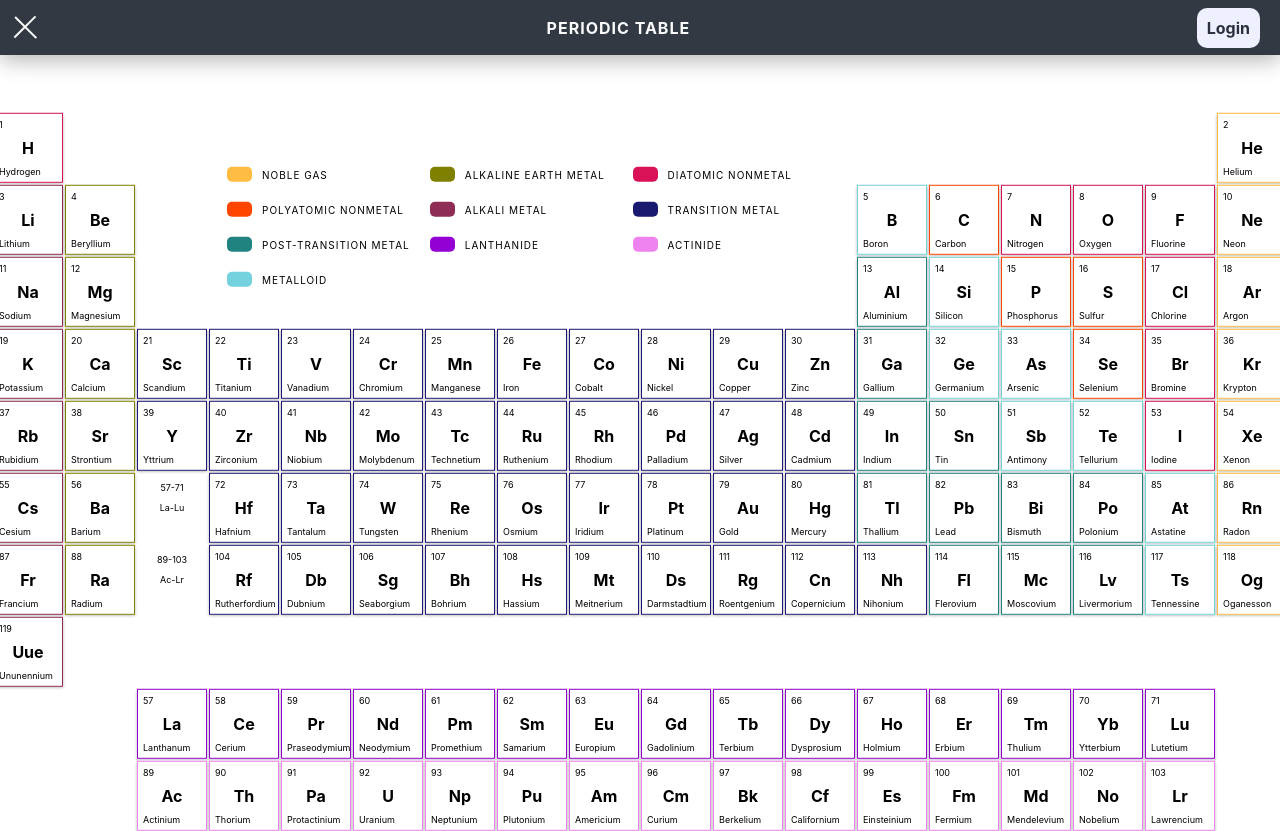
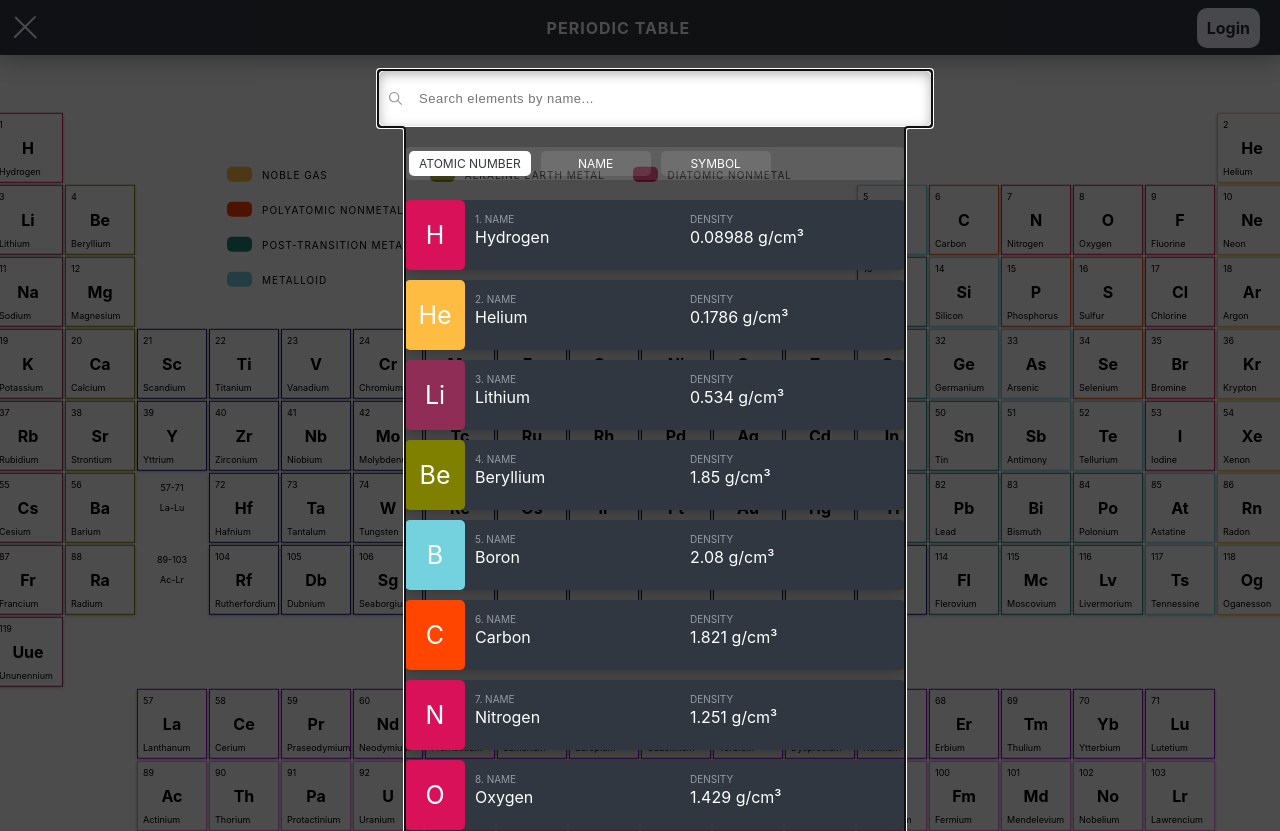
Before and after one commit to anishsubedi5566/CS545-HCI-Periodic-table, a React (Create React App) app in the folder periodic-table-frontend/: page / in a window 1280 px wide. Both pictures are taken after a click on the element 25 px from the left and 27 px from the top of the page. Built offline with nearby package versions, Linux system fonts and the light colour scheme; no server answers.

Commit message:
Searching feature added with filters

```diff
--- a/periodic-table-frontend/src/App.css
+++ b/periodic-table-frontend/src/App.css
@@ -255,6 +255,141 @@
   text-decoration: none;
   margin-top: auto;
   margin-bottom: auto;
+}
+
+/* ===== NAV BAR SEARCH  ===== */
+.navbar-search-container {
+	width: 100vw;
+	height: 100vh;
+	background: rgba(0, 0, 0, 0.7);
+	position: fixed;
+	top: 0px;
+	left: 0;
+	z-index: 7;
+	color: #fff;
+	overflow: auto;
+	padding: 15px;
+	padding-top: 70px;
+}
+
+.navbar-search-inner {
+	max-width: 500px;
+	height: 100%;
+	margin: auto;
+	flex-direction: column;
+}
+
+.navbar-search-txtbox {
+	flex-shrink: 0;
+	width: 100%;
+	height: 45px;
+	outline: none;
+	font-size: 13px;
+	letter-spacing: 0.5px;
+	padding: 5px 12px;
+	padding-left: 40px;
+	border: 1px solid rgba(255, 255, 255, 0.1);
+	border-radius: 7px;
+	background-image: url(./Icons/search-icon.svg);
+	background-position: 10px;
+	background-size: 13px;
+	background-repeat: no-repeat;
+	box-shadow: 0px 3px 12px rgba(0, 0, 0, 0.3) inset;
+	margin-bottom: 20px;
+}
+
+/* sorting css */
+.navbar-search-sort-box {
+	grid-gap: 10px;
+	gap: 10px;
+	margin-bottom: 20px;
+	border-radius: 5px;
+	background: rgba(255, 255, 255, 0.1);
+	padding: 4px;
+}
+
+.navbar-sort-type {
+	padding: 5px 10px;
+	min-width: 90px;
+	text-align: center;
+	cursor: pointer;
+	text-transform: uppercase;
+	font-size: 12px;
+	background: rgba(255, 255, 255, 0.1);
+	border-radius: 5px;
+}
+
+.navbar-sort-selected {
+	color: var(--app-background);
+	border-radius: 5px;
+	background: rgba(255, 255, 255, 1);
+}
+
+/* element list */
+.navbar-search-tab-container {
+	flex: 6 1;
+	overflow: auto;
+}
+
+.navbar-search-tab-box {
+	flex-direction: column;
+}
+
+.navbar-search-tab {
+	width: 100%;
+	height: 70px;
+	margin-bottom: 10px;
+	box-shadow: 0px 3px 12px rgba(0, 0, 0, 0.3);
+	background: var(--app-background);
+	border-radius: 5px;
+}
+
+.navbar-search-tab-symbol {
+	flex-shrink: 0;
+	background: green;
+	width: 60px;
+	display: grid;
+	place-items: center;
+	border-radius: 5px;
+	font-size: 25px;
+}
+
+.navbar-search-tab-main {
+	width: 100%;
+	display: grid;
+	grid-template-columns: repeat(2, 1fr);
+	grid-gap: 10px;
+	gap: 10px;
+	padding: 7px 10px;
+}
+
+.navbar-search-tab-value label {
+	opacity: 0.5;
+	font-size: 10px;
+	text-transform: uppercase;
+}
+
+.navbar-sm-circle {
+	width: 30px;
+	height: 30px;
+	/* background-color: #fff; */
+	background-color: var(--app-menu-text);
+	border-radius: 50%;
+	display: grid;
+	place-items: center;
+	opacity: 0.5;
+	transition: 0.2s ease;
+	-webkit-transition: 0.2s ease;
+}
+
+.navbar-sm-circle:hover {
+	opacity: 1;
+}
+
+.navbar-sm-circle img {
+	width: 15px;
+	height: 15px;
+	object-fit: contain;
 }
 
 .home-link {
--- a/periodic-table-frontend/src/components/Navbar/DisplaySearchElement.js
+++ b/periodic-table-frontend/src/components/Navbar/DisplaySearchElement.js
@@ -6,20 +6,20 @@ function DisplaySearchElement({element, func}){
     const [{colorMap}] = useDataLayerValue();
 
     return(
-        <div onClick={() => func(element?.number)} className="navbar-search-tab flex-row">
+        <div onClick={() => func(element.number)} className="navbar-search-tab flex-row">
             <div className="navbar-search-tab-symbol" style={{
-                background: colorMap[element?.category],
+                background: colorMap[element.category],
             }}>
                 {element.symbol}
             </div>
             <div className="navbar-search-tab-main">
                 <div className="navbar-search-tab-value">
-                    <label>{`${element?.number}. Name`}</label>
-                    <div>{element?.name}</div>
+                    <label>{`${element.number}. Name`}</label>
+                    <div>{element.name}</div>
                 </div>
                 <div className="navbar-search-tab-value">
                     <label>Density</label>
-                    <div>{`${element?.density} g/cm³`}</div>
+                    <div>{`${element.density} g/cm³`}</div>
                 </div>
             </div>
         </div>
--- a/periodic-table-frontend/src/components/Navbar/NavBar.js
+++ b/periodic-table-frontend/src/components/Navbar/NavBar.js
@@ -62,6 +62,7 @@ const NavBar = () => {
 			});
 		}
 	};
+  console.log(periodicSearch);
 
   return (
     <div className="navbar">
--- a/periodic-table-frontend/src/components/Navbar/SearchElements.js
+++ b/periodic-table-frontend/src/components/Navbar/SearchElements.js
@@ -1,11 +1,137 @@
-import React from "react";
+import React, {useState} from "react";
+import DisplaySearchElement from "./DisplaySearchElement";
+import { useDataLayerValue } from "../context-api/DataLayer";
+import { actionTypes } from "../context-api/reducer";
 import '../../App.css';
 import Modal from 'react-modal';
 
 const SearchElements = (props) => {
+    const [{ elements }] = useDataLayerValue();
+    const [{ searchList, periodicSearch}, dispatch] = useDataLayerValue();
+    const [byAtomicNumber, setByAtomicNumber] = useState('navbar-sort-type navbar-sort-selected');
+	const [byName, setByName] = useState('navbar-sort-type');
+	const [bySymbol, setBySymbol] = useState('navbar-sort-type');
+    let elementData = searchList;
+
+    //search elements
+    const handleSearch = (value) => {
+        const result = elements.filter((element) => element.name.toLowerCase().includes(value.toLowerCase()));
+
+        dispatch({
+            type: actionTypes.SEARCH_LIST,
+            searchList: result
+        })
+    }
+
+    // OPEN CLOSE MENU ANIMATION
+	const searchModalState = (value) => {
+		switch (value) {
+			case "hidebx":
+				props.searchModalFunc(false)
+				props.func('menu-tapped')
+				break
+
+			default:
+				props.searchModalFunc(true)
+				props.func('')
+			break
+		}
+	}
+
+	// CLOSE MODAL
+	const closeDetailsModal = (value) => {
+		props.searchModalFunc(false)
+		searchModalState(value)
+		dispatch({
+			type: actionTypes.SEARCH_UI_TOGGLE,
+			periodicSearch: "hidebx"
+		})
+	}
+
+    //Sorting logic
+
+	const sortByValue = (value) => {
+        //atomic number
+        if(value === 'atomic-number'){
+            let sortByAtomicNumber = elements;
+            sortByAtomicNumber = sortByAtomicNumber.sort((a, b) => a.number - b.number)
+                dispatch({
+                    type: actionTypes.SEARCH_LIST,
+                    searchList: sortByAtomicNumber
+                })
+                setByName('navbar-sort-type')
+                setBySymbol('navbar-sort-type')
+                setByAtomicNumber('navbar-sort-type navbar-sort-selected')
+        }
+        // By Name
+		if (value === 'name'){
+			const sortByName = elementData.sort((a, b) => a.name.localeCompare(b.name));
+			dispatch({
+				type: actionTypes.SEARCH_LIST,
+				searchList: sortByName
+			})
+			setByAtomicNumber('navbar-sort-type')
+			setBySymbol('navbar-sort-type')
+			setByName('navbar-sort-type navbar-sort-selected')
+		}
+        // By Symbol
+		if (value === 'symbol'){
+			const sortBySymbol = elements;
+			sortBySymbol.sort((a, b) => a.symbol.localeCompare(b.symbol))
+			dispatch({
+				type: actionTypes.SEARCH_LIST,
+				searchList: sortBySymbol
+			})
+			setByAtomicNumber('navbar-sort-type')
+			setByName('navbar-sort-type')
+			setBySymbol('navbar-sort-type navbar-sort-selected')
+		}
+    }
+
+    // NAV BAR TABS
+	const handleNavBarElementTab = (atomicNo) => {
+		closeDetailsModal(periodicSearch) // close search modal
+		// set selected element
+		const selectedElement = searchList.filter((element) => element.number === atomicNo)[0]
+
+		dispatch({
+			type: actionTypes.SET_DETAILS_MODAL,
+			periodicDetails: true
+		})
+
+		dispatch({
+			type: actionTypes.SET_SELECTED_ELEMENT,
+			periodicSelectedElement: selectedElement
+		})
+	}
+
     return(
-        <Modal>
-            <p>SearchElements</p>
+        <Modal overlayClassName={`navbar-search-container ${periodicSearch}`}
+            className="navbar-search-inner flex-row"
+            isOpen={props.searchModalVal}
+            shouldCloseOnOverlayClick={true}
+            onRequestClose={() => {
+                closeDetailsModal(periodicSearch)
+            }}
+        >
+            <input type="text"
+                onChange={(e) => handleSearch(e.target.value)}
+                onKeyPress={(e) => handleSearch(e.target.value)}
+                className={`navbar-search-txtbox navbar-item`}
+                placeholder="Search elements by name..."
+            />
+            <div className="navbar-search-sort-box flex-row">
+                <div onClick={() => sortByValue('atomic-number')} className={byAtomicNumber}>Atomic Number</div>
+                <div onClick={() => sortByValue('name')} className={byName}>Name</div>
+                <div onClick={() => sortByValue('symbol')} className={bySymbol}>Symbol</div>
+            </div>
+            <aside className="navbar-search-tab-container">
+                <section className="navbar-search-tab-box flex-row">
+                    {elementData.map((element, keyId) => {
+                        return <DisplaySearchElement key={keyId} bomb={element.number} func={handleNavBarElementTab} element={element} />
+                    })}
+                </section>
+            </aside>
         </Modal>
     )
 }
--- a/periodic-table-frontend/src/components/context-api/reducer.js
+++ b/periodic-table-frontend/src/components/context-api/reducer.js
@@ -19,12 +19,16 @@ export const initialState = {
         "unknown, predicted to be noble gas": "#FFBC42"
     },
     elementsOpacity: 1,
+    periodicDetails: false,
+	periodicSelectedElement: undefined,
     periodicSearch: "hidebx",
     searchList: data.elements,
 }
 
 export const actionTypes = {
     SET_ELEMENT_OPACITY: 'SET_ELEMENT_OPACITY',
+    SET_DETAILS_MODAL: 'SET_DETAILS_MODAL',
+	SET_SELECTED_ELEMENT: 'SET_SELECTED_ELEMENT',
     SEARCH_UI_TOGGLE: 'SEARCH_UI_TOGGLE',
 	SEARCH_LIST: 'SEARCH_LIST',
 }
@@ -35,6 +39,16 @@ const reducer = (state, action) => {
             return {
                 ...state,
                 elementsOpacity: action.elementsOpacity,
+            }
+        case actionTypes.SET_DETAILS_MODAL:
+            return {
+                ...state,
+                periodicDetails: action.periodicDetails,
+            }
+        case actionTypes.SET_SELECTED_ELEMENT:
+            return {
+                ...state,
+                periodicSelectedElement: action.periodicSelectedElement,
             }
         case actionTypes.SEARCH_UI_TOGGLE:
             return {
```
Also changed, not shown: periodic-table-frontend/src/Icons/search-icon.svg (added), 1 other file (tests, documents, lock files or other folders).
